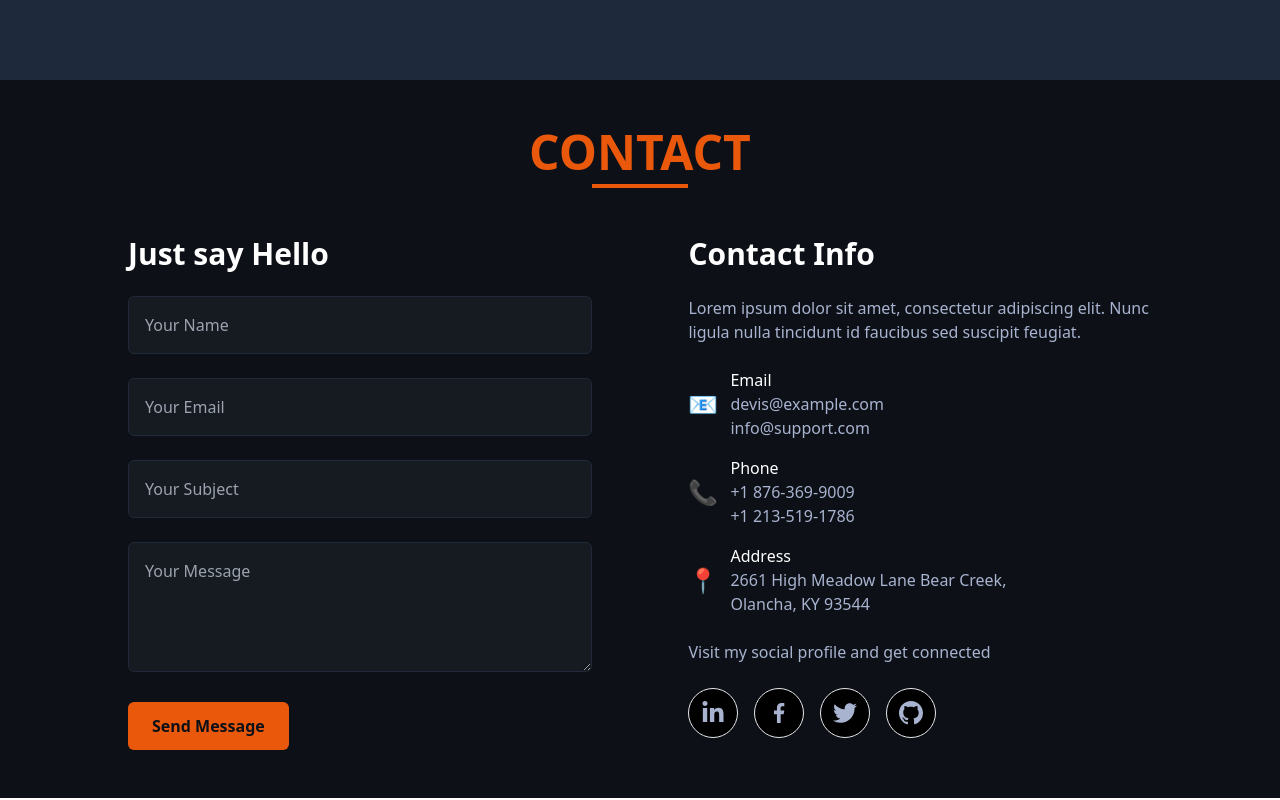
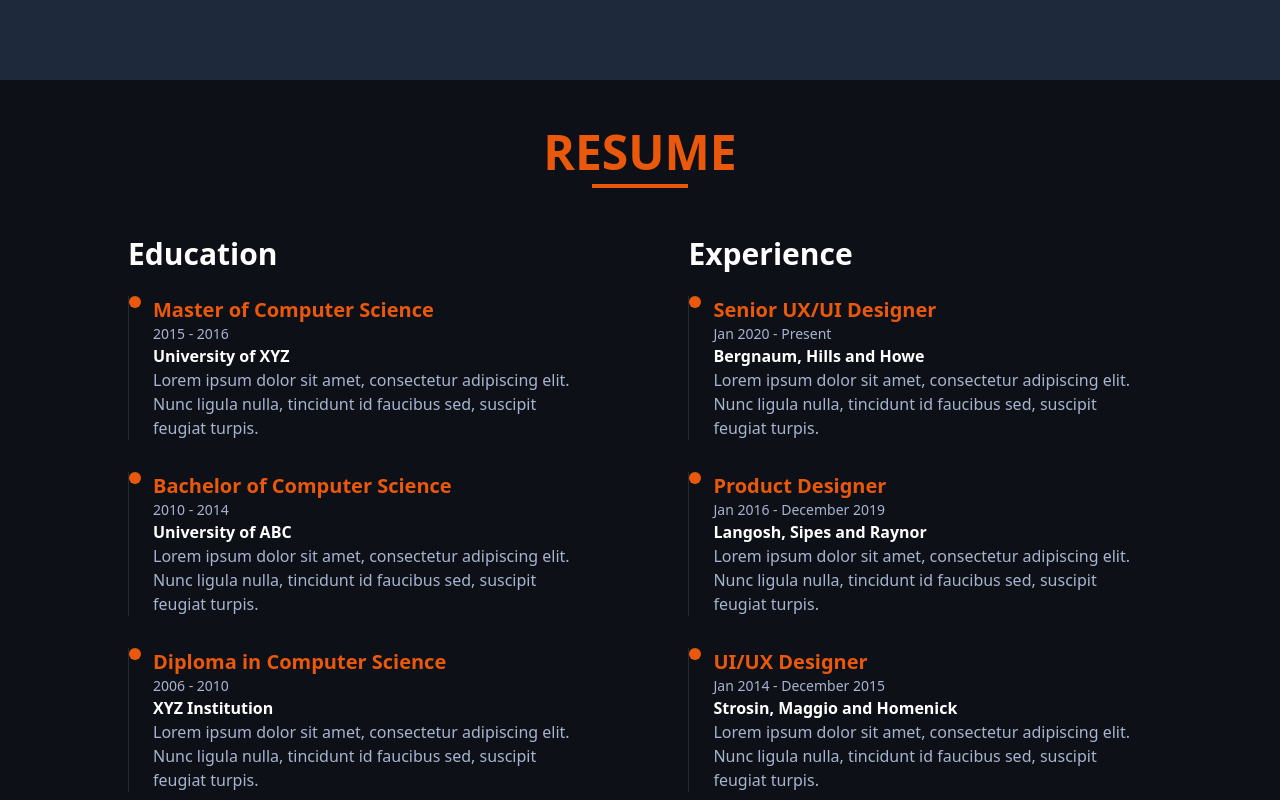
Before and after one commit to Sawon-52/Amin-portfolio, a React (Vite) app: page / in a window 1280 px wide. Shown: the part 800-1600 px from the top of the page. Built offline with nearby package versions, Linux system fonts and the light colour scheme.

Commit message:
created resume section

```diff
--- /dev/null
+++ b/src/Components/ResumeSection.jsx
@@ -0,0 +1,81 @@
+import React from "react";
+
+const ResumeSection = () => {
+  return (
+    <section className="bg-[#0d1117] text-white py-12 px-6 lg:px-32">
+      {/* Header */}
+      <div className="text-center mb-12">
+        <h1 className="text-5xl font-bold text-orange-600">RESUME</h1>
+        <div className="border-b-4 border-orange-600 w-24 mx-auto mt-2"></div>
+      </div>
+
+      {/* Content */}
+      <div className="flex flex-col lg:flex-row lg:space-x-12">
+        {/* Education Column */}
+        <div className="w-full lg:w-1/2">
+          <h2 className="text-3xl font-semibold mb-6">Education</h2>
+          <div className="space-y-8">
+            <div className="relative pl-6 border-l border-[#1f2937]">
+              <div className="absolute left-0 top-0 w-3 h-3 rounded-full bg-orange-600"></div>
+              <h3 className="text-xl font-semibold text-orange-600">Master of Computer Science</h3>
+              <span className="block text-sm text-[#a8b3cf]">2015 - 2016</span>
+              <span className="block font-semibold">University of XYZ</span>
+              <p className="text-[#a8b3cf]">Lorem ipsum dolor sit amet, consectetur adipiscing elit. Nunc ligula nulla, tincidunt id faucibus sed, suscipit feugiat turpis.</p>
+            </div>
+
+            <div className="relative pl-6 border-l border-[#1f2937]">
+              <div className="absolute left-0 top-0 w-3 h-3 rounded-full bg-orange-600"></div>
+              <h3 className="text-xl font-semibold text-orange-600">Bachelor of Computer Science</h3>
+              <span className="block text-sm text-[#a8b3cf]">2010 - 2014</span>
+              <span className="block font-semibold">University of ABC</span>
+              <p className="text-[#a8b3cf]">Lorem ipsum dolor sit amet, consectetur adipiscing elit. Nunc ligula nulla, tincidunt id faucibus sed, suscipit feugiat turpis.</p>
+            </div>
+
+            <div className="relative pl-6 border-l border-[#1f2937]">
+              <div className="absolute left-0 top-0 w-3 h-3 rounded-full bg-orange-600"></div>
+              <h3 className="text-xl font-semibold text-orange-600">Diploma in Computer Science</h3>
+              <span className="block text-sm text-[#a8b3cf]">2006 - 2010</span>
+              <span className="block font-semibold">XYZ Institution</span>
+              <p className="text-[#a8b3cf]">Lorem ipsum dolor sit amet, consectetur adipiscing elit. Nunc ligula nulla, tincidunt id faucibus sed, suscipit feugiat turpis.</p>
+            </div>
+          </div>
+        </div>
+
+        {/* Divider for large screens */}
+        <div className="hidden lg:block w-px bg-[#1f2937] h-full mx-8"></div>
+
+        {/* Experience Column */}
+        <div className="w-full lg:w-1/2 mt-8 lg:mt-0">
+          <h2 className="text-3xl font-semibold mb-6">Experience</h2>
+          <div className="space-y-8">
+            <div className="relative pl-6 border-l border-[#1f2937]">
+              <div className="absolute left-0 top-0 w-3 h-3 rounded-full bg-orange-600"></div>
+              <h3 className="text-xl font-semibold text-orange-600">Senior UX/UI Designer</h3>
+              <span className="block text-sm text-[#a8b3cf]">Jan 2020 - Present</span>
+              <span className="block font-semibold">Bergnaum, Hills and Howe</span>
+              <p className="text-[#a8b3cf]">Lorem ipsum dolor sit amet, consectetur adipiscing elit. Nunc ligula nulla, tincidunt id faucibus sed, suscipit feugiat turpis.</p>
+            </div>
+
+            <div className="relative pl-6 border-l border-[#1f2937]">
+              <div className="absolute left-0 top-0 w-3 h-3 rounded-full bg-orange-600"></div>
+              <h3 className="text-xl font-semibold text-orange-600">Product Designer</h3>
+              <span className="block text-sm text-[#a8b3cf]">Jan 2016 - December 2019</span>
+              <span className="block font-semibold">Langosh, Sipes and Raynor</span>
+              <p className="text-[#a8b3cf]">Lorem ipsum dolor sit amet, consectetur adipiscing elit. Nunc ligula nulla, tincidunt id faucibus sed, suscipit feugiat turpis.</p>
+            </div>
+
+            <div className="relative pl-6 border-l border-[#1f2937]">
+              <div className="absolute left-0 top-0 w-3 h-3 rounded-full bg-orange-600"></div>
+              <h3 className="text-xl font-semibold text-orange-600">UI/UX Designer</h3>
+              <span className="block text-sm text-[#a8b3cf]">Jan 2014 - December 2015</span>
+              <span className="block font-semibold">Strosin, Maggio and Homenick</span>
+              <p className="text-[#a8b3cf]">Lorem ipsum dolor sit amet, consectetur adipiscing elit. Nunc ligula nulla, tincidunt id faucibus sed, suscipit feugiat turpis.</p>
+            </div>
+          </div>
+        </div>
+      </div>
+    </section>
+  );
+};
+
+export default ResumeSection;
--- a/src/Pages/HomePage.jsx
+++ b/src/Pages/HomePage.jsx
@@ -3,6 +3,7 @@ import Header from "../Components/Header";
 import { Outlet } from "react-router-dom";
 import Hero from "../Components/Hero";
 import ContactForm from "../Components/ContactForm";
+import ResumeSection from "../Components/ResumeSection";
 
 const HomePage = () => {
   return (
@@ -17,6 +18,9 @@ const HomePage = () => {
           <Hero />
         </div>
         <section>
+          <ResumeSection></ResumeSection>
+        </section>
+        <section>
           <ContactForm></ContactForm>
         </section>
       </div>
```
